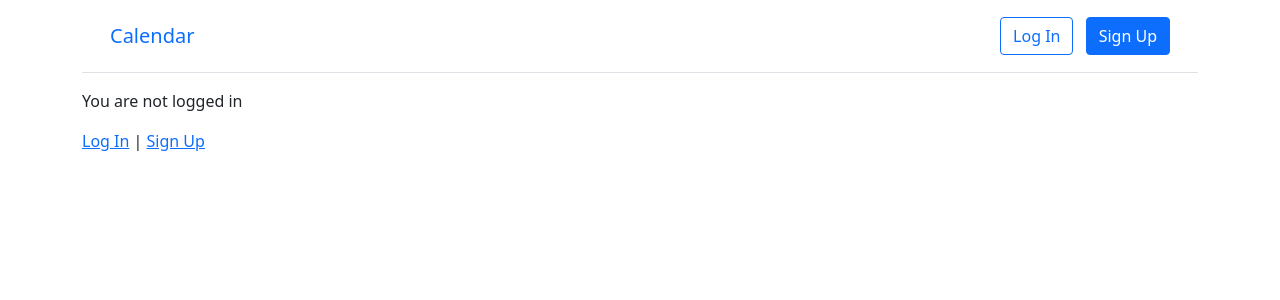
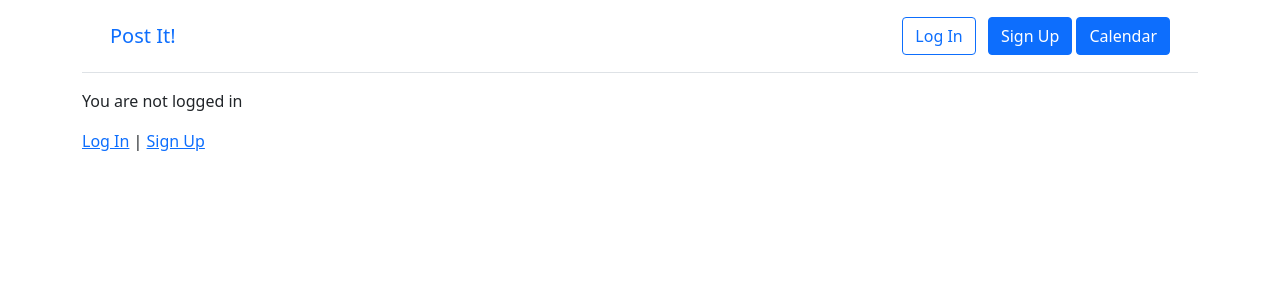
Before and after one commit to FrostyFeet7/CalendarApp, a Django app: page / in a window 1280 px wide. Shown: the top 300 px of the page. Run offline with Django 4.2, Linux system fonts and the light colour scheme.

Commit message:
changed urls to fix fullcalendar error

```diff
--- a/django_project/urls.py
+++ b/django_project/urls.py
@@ -24,4 +24,5 @@ urlpatterns = [
     path("accounts/", include("django.contrib.auth.urls")),
     path("calenderView/", include("calenderView.urls")),
     path("", include("pages.urls")),
+    path('fullcalendar/', TemplateView.as_view(template_name="fullcalendar.html"), name='fullcalendar'),
 ]
--- a/templates/base.html
+++ b/templates/base.html
@@ -17,7 +17,7 @@
     <div class="container">
       <div class="d-flex flex-wrap align-items-center justify-content-center
           justify-content-lg-start">
-        <a class="navbar-brand" href="{% url 'home' %}">Calendar</a>
+        <a class="navbar-brand" href="{% url 'home' %}">Post It!</a>
         <ul class="nav col-12 col-lg-auto me-lg-auto mb-2 justify-content-center
             mb-md-0">
           {% if user.is_authenticated %}
@@ -39,6 +39,7 @@
         <div class="text-end">
           <a href="{% url 'login' %}" class="btn btn-outline-primary me-2">Log In</a>
           <a href="{% url 'signup' %}" class="btn btn-primary">Sign Up</a>
+          <a href="{% url 'fullcalendar' %}" class="btn btn-primary">Calendar</a>
         </div>
         {% endif %}
       </div>
--- a/templates/home.html
+++ b/templates/home.html
@@ -6,9 +6,11 @@
 {% if user.is_authenticated %}
 Hi {{ user.username }}! You are {{user.age }} years old.
 <p><a href="{% url 'logout' %}">Log Out</a></p>
+
 {% else %}
 <p>You are not logged in</p>
 <a href="{% url 'login' %}">Log In</a> |
 <a href="{% url 'signup' %}">Sign Up</a>
+
 {% endif %}
 {% endblock content %}
```
Also changed, not shown: db.sqlite3, templates/profiles/schedule.html (indentation only).
